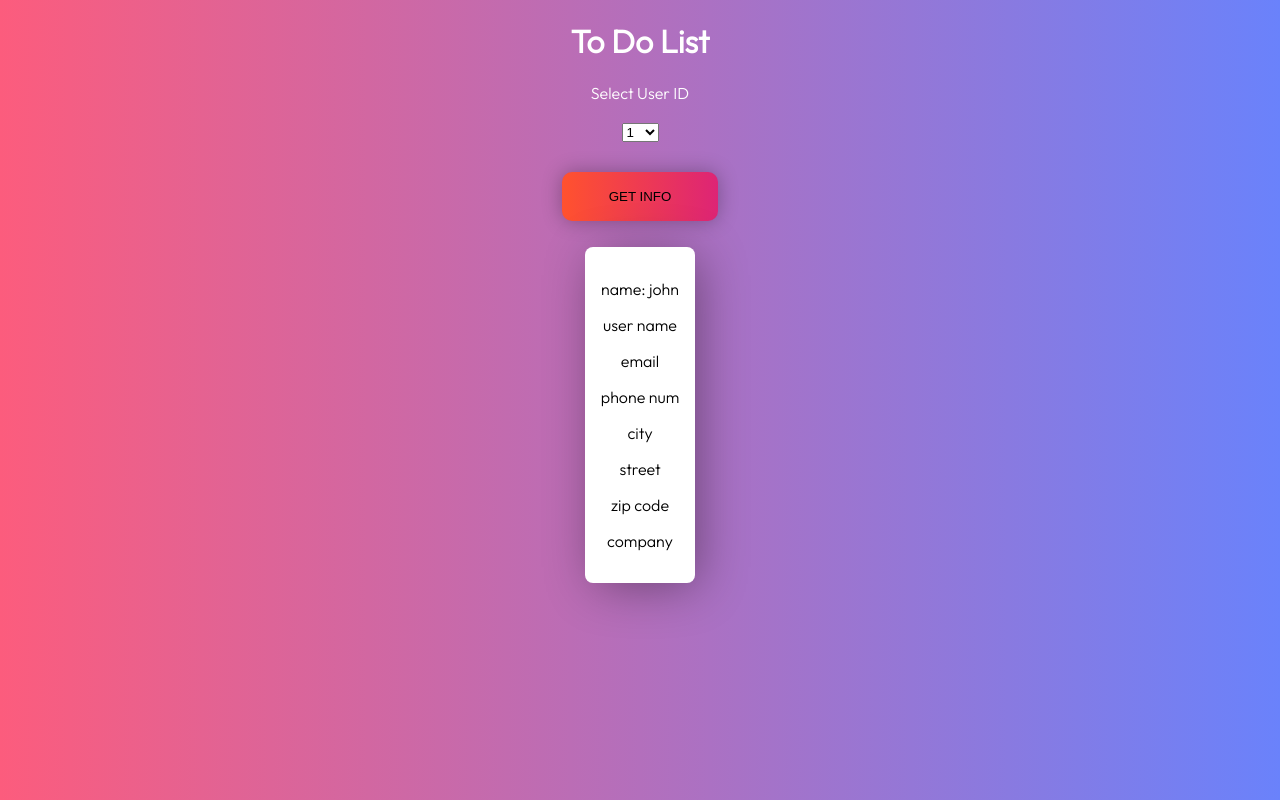
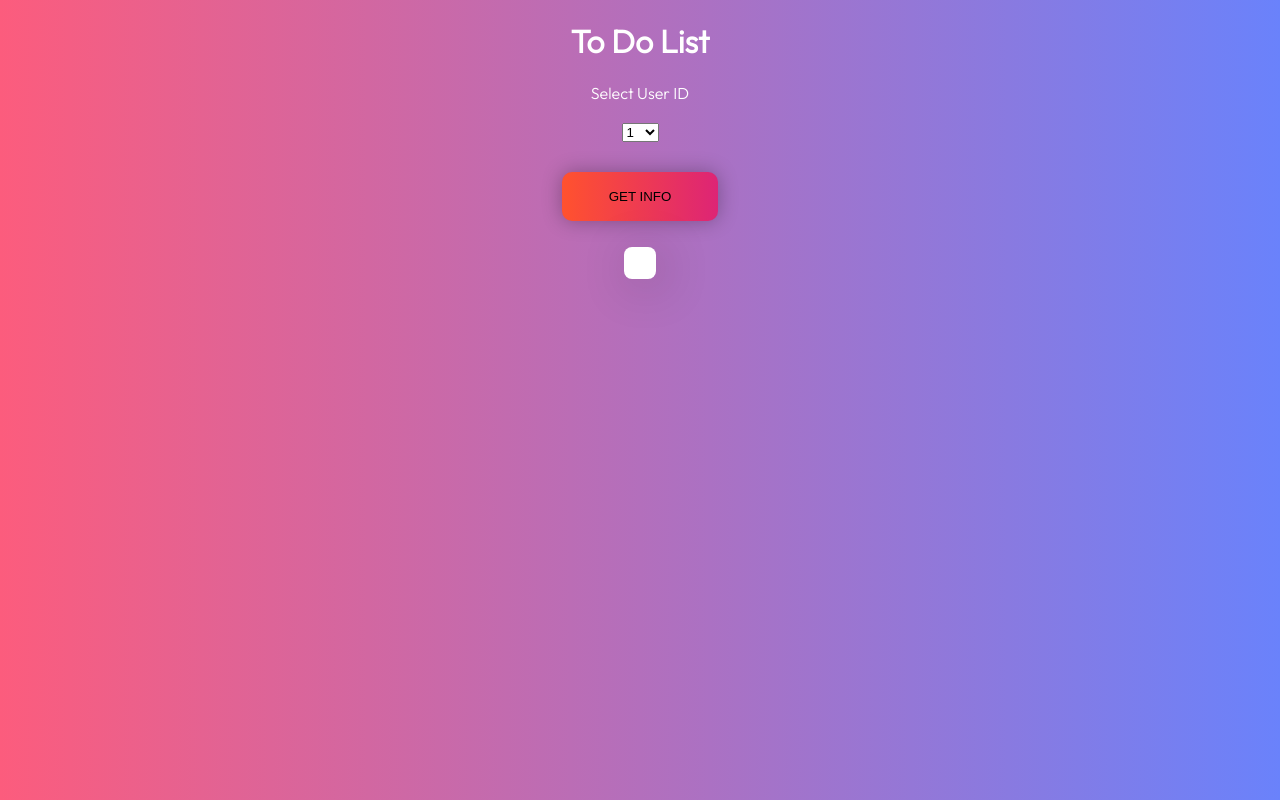
Before and after one commit to drorbahat/JB-class-2.12, a plain HTML site: page index.html in a window 1280 px wide. Drawn offline with Linux system fonts and the light colour scheme.

Commit message:
finished

```diff
--- a/index.html
+++ b/index.html
@@ -31,14 +31,6 @@
         <button class="main-button btn-grad" onclick="requestAllusers()">Get Info</button>
         <div class="card level-3">
             <div class="info-container" id="info-container">
-                <p>name: john</p>
-                <p>user name</p>
-                <p>email</p>
-                <p>phone num</p>
-                <p>city</p>
-                <p>street</p>
-                <p>zip code</p>
-                <p>company</p>
             </div>
         </div>
 
--- a/index.js
+++ b/index.js
@@ -1,11 +1,8 @@
 const requestAllusers = async () => {
     const userIdSelection = document.getElementById("userIdSelector").value
-    console.log(userIdSelection)
     const address = "https://jsonplaceholder.typicode.com/users" + "/" + userIdSelection
-    console.log(address)
 
     displayUsersListInTable(await getUsersFromServer(address))
-
 }
 
 const getUsersFromServer = (address) => {
```
